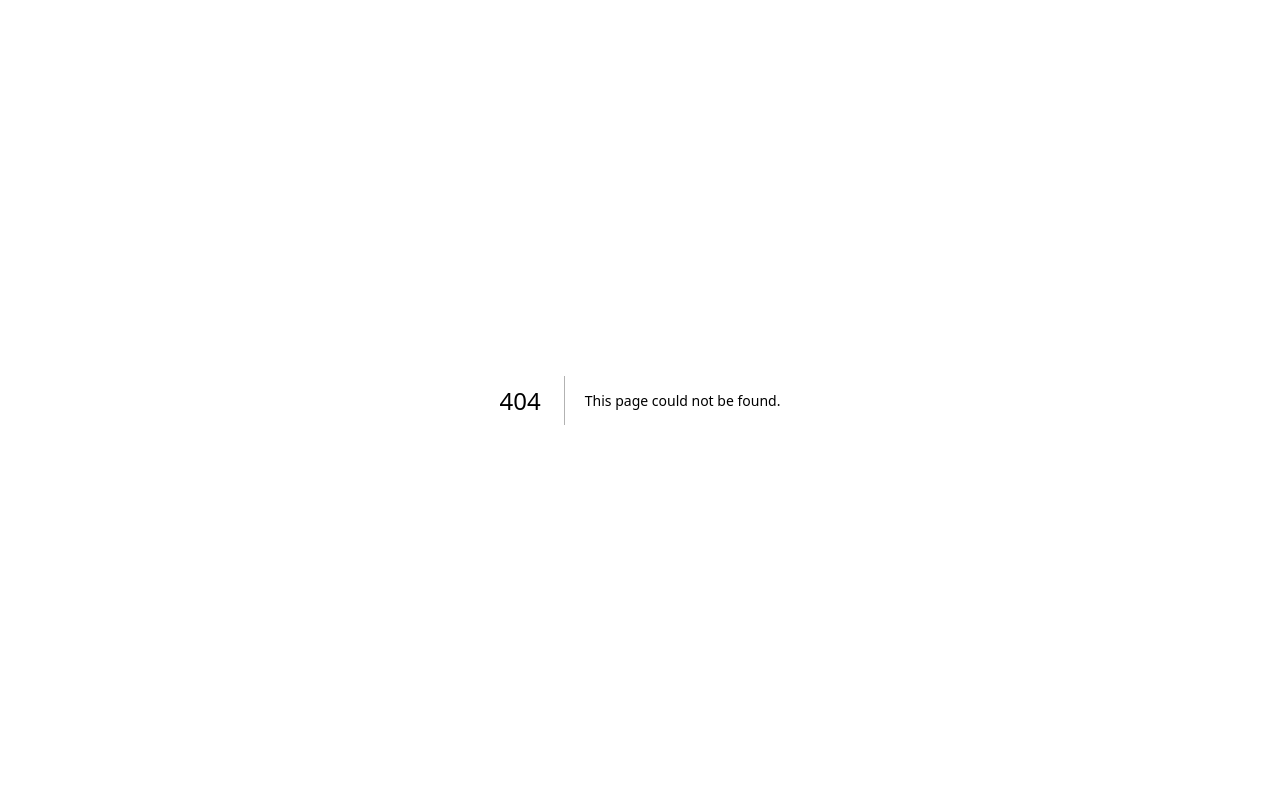
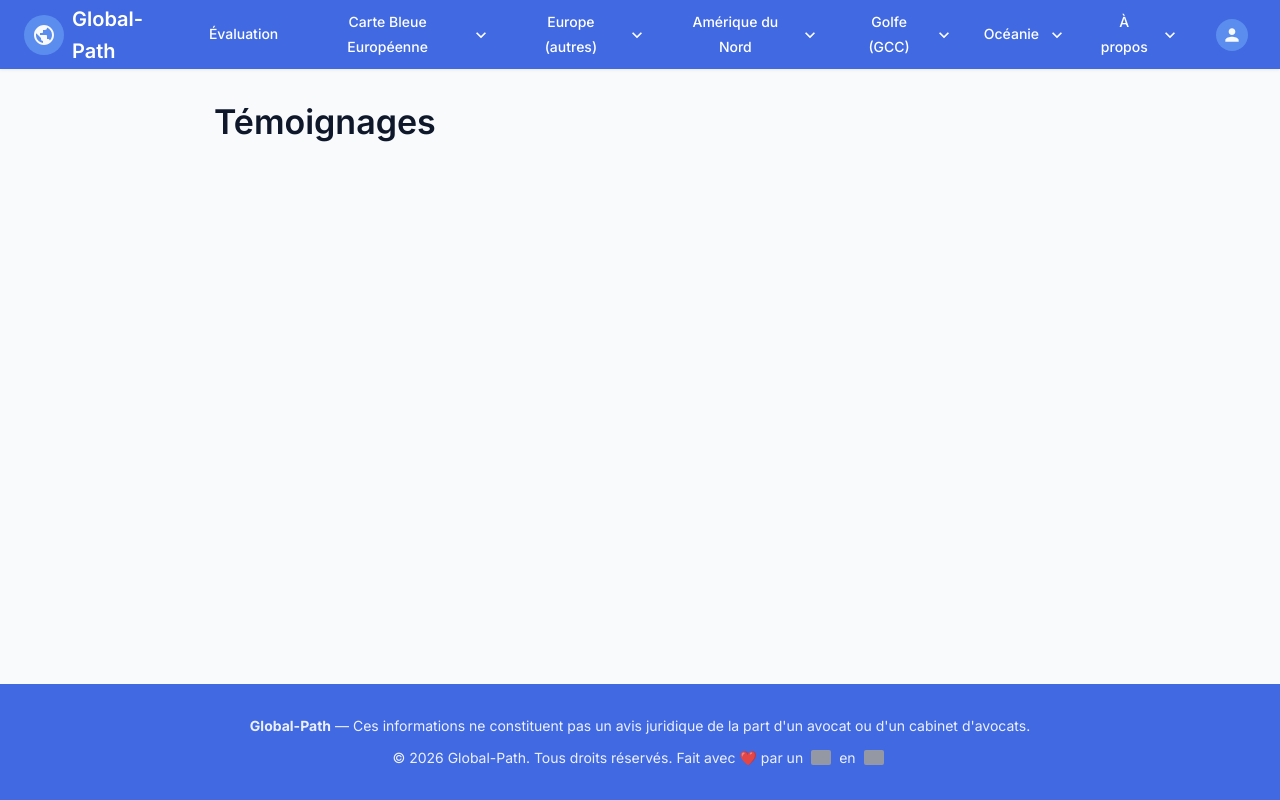
Before and after one commit to YehyaBELHAMRA/global-path, a Next.js app: page /about/testimonials in a window 1280 px wide. Before the commit this address had no page. Built offline with nearby package versions, Linux system fonts and the light colour scheme; grey boxes are pictures that could not be loaded; what @mui/material-nextjs would draw is missing.

Commit message:
Added Evaluation page and About drop-down menu, and all their respective components

```diff
--- /dev/null
+++ b/app/about/page.tsx
@@ -0,0 +1,20 @@
+import { Box, Container, Typography } from "@mui/material"
+import { Header } from "@/components/header"
+import { Footer } from "@/components/footer"
+
+export const dynamic = 'force-static'
+export const metadata = { title: "À propos | Global-Path" }
+
+export default function AboutPage() {
+  return (
+    <Box sx={{ display: "flex", flexDirection: "column", minHeight: "100vh", bgcolor: "background.default" }}>
+      <Header />
+      <Container component="main" maxWidth="md" sx={{ flex: 1, py: 4 }}>
+        <Typography variant="h4" component="h1" sx={{ mb: 4, fontWeight: 600 }}>
+          À propos
+        </Typography>
+      </Container>
+      <Footer />
+    </Box>
+  )
+}
--- /dev/null
+++ b/app/about/partners/page.tsx
@@ -0,0 +1,20 @@
+import { Box, Container, Typography } from "@mui/material"
+import { Header } from "@/components/header"
+import { Footer } from "@/components/footer"
+
+export const dynamic = 'force-static'
+export const metadata = { title: "Partenaires | Global-Path" }
+
+export default function PartnersPage() {
+  return (
+    <Box sx={{ display: "flex", flexDirection: "column", minHeight: "100vh", bgcolor: "background.default" }}>
+      <Header />
+      <Container component="main" maxWidth="md" sx={{ flex: 1, py: 4 }}>
+        <Typography variant="h4" component="h1" sx={{ mb: 4, fontWeight: 600 }}>
+          Partenaires
+        </Typography>
+      </Container>
+      <Footer />
+    </Box>
+  )
+}
--- /dev/null
+++ b/app/about/testimonials/page.tsx
@@ -0,0 +1,20 @@
+import { Box, Container, Typography } from "@mui/material"
+import { Header } from "@/components/header"
+import { Footer } from "@/components/footer"
+
+export const dynamic = 'force-static'
+export const metadata = { title: "Témoignages | Global-Path" }
+
+export default function TestimonialsPage() {
+  return (
+    <Box sx={{ display: "flex", flexDirection: "column", minHeight: "100vh", bgcolor: "background.default" }}>
+      <Header />
+      <Container component="main" maxWidth="md" sx={{ flex: 1, py: 4 }}>
+        <Typography variant="h4" component="h1" sx={{ mb: 4, fontWeight: 600 }}>
+          Témoignages
+        </Typography>
+      </Container>
+      <Footer />
+    </Box>
+  )
+}
--- /dev/null
+++ b/app/evaluation/page.tsx
@@ -0,0 +1,19 @@
+import { Box, Container, Typography } from "@mui/material"
+import { Header } from "@/components/header"
+import { Footer } from "@/components/footer"
+
+export const metadata = { title: "Évaluation | Global-Path" }
+
+export default function EvaluationPage() {
+  return (
+    <Box sx={{ display: "flex", flexDirection: "column", minHeight: "100vh", bgcolor: "background.default" }}>
+      <Header />
+      <Container component="main" maxWidth="md" sx={{ flex: 1, py: 4 }}>
+        <Typography variant="h4" component="h1" sx={{ mb: 4, fontWeight: 600 }}>
+          Évaluation
+        </Typography>
+      </Container>
+      <Footer />
+    </Box>
+  )
+}
--- a/components/header.tsx
+++ b/components/header.tsx
@@ -95,8 +95,9 @@ function NavDropdown({
       >
         {countries.map((country, index) => (
           <Box key={country.slug}>
-            <Link href={`${basePath}/${country.slug}`} passHref>
             <MenuItem
+              component={Link}
+              href={`${basePath}/${country.slug}`}
               onClick={handleClose}
               sx={{
                 borderRadius: 1,
@@ -109,9 +110,68 @@ function NavDropdown({
             >
               {country.name}
             </MenuItem>
-            </Link>
             {showDivider && index === 10 && <Divider sx={{ my: 1 }} />}
           </Box>
+        ))}
+      </Menu>
+    </>
+  )
+}
+
+function AboutDropdown() {
+  const [anchorEl, setAnchorEl] = useState<null | HTMLElement>(null)
+  const open = Boolean(anchorEl)
+
+  const handleClick = (event: MouseEvent<HTMLButtonElement>) => {
+    setAnchorEl(event.currentTarget)
+  }
+
+  const handleClose = () => {
+    setAnchorEl(null)
+  }
+
+  const menuItems = [
+    { name: "À propos", path: "/about" },
+    { name: "Témoignages", path: "/about/testimonials" },
+    { name: "Partenaires", path: "/about/partners" },
+  ]
+
+  return (
+    <>
+      <Button
+        onClick={handleClick}
+        endIcon={<ChevronDownIcon />}
+        sx={{
+          color: "white",
+          textTransform: "none",
+          fontSize: { xs: "0.75rem", sm: "0.875rem" },
+          px: { xs: 1, sm: 2 },
+          "&:hover": {
+            backgroundColor: "rgba(255,255,255,0.1)",
+          },
+        }}
+      >
+        À propos
+      </Button>
+      <Menu
+        anchorEl={anchorEl}
+        open={open}
+        onClose={handleClose}
+        slotProps={{
+          list: { sx: { py: 1 } },
+          paper: { sx: { maxHeight: 400, width: 240 } },
+        }}
+      >
+        {menuItems.map((item) => (
+          <MenuItem
+            key={item.path}
+            component={Link}
+            href={item.path}
+            onClick={handleClose}
+            sx={{ borderRadius: 1, mx: 1, "&:hover": { backgroundColor: "primary.light", color: "white" } }}
+          >
+            {item.name}
+          </MenuItem>
         ))}
       </Menu>
     </>
@@ -161,6 +221,19 @@ export function Header() {
             overflow: "auto",
           }}
         >
+        <Button
+          component={Link}
+          href="/evaluation"
+          sx={{
+            color: "white",
+            textTransform: "none",
+            fontSize: { xs: "0.75rem", sm: "0.875rem" },
+            px: { xs: 1, sm: 2 },
+            "&:hover": { backgroundColor: "rgba(255,255,255,0.1)" },
+          }}
+        >
+          Évaluation
+        </Button>
           <NavDropdown
             label="Carte Bleue Européenne"
             countries={europeanBlueCardCountriesForHeader}
@@ -187,6 +260,7 @@ export function Header() {
             countries={oceaniaCountriesForHeader}
             basePath="/oceania"
           />
+        <AboutDropdown />
         </Box>
 
         {/* User Menu */}
```
Lines whose indentation alone changed are shown as unchanged.
